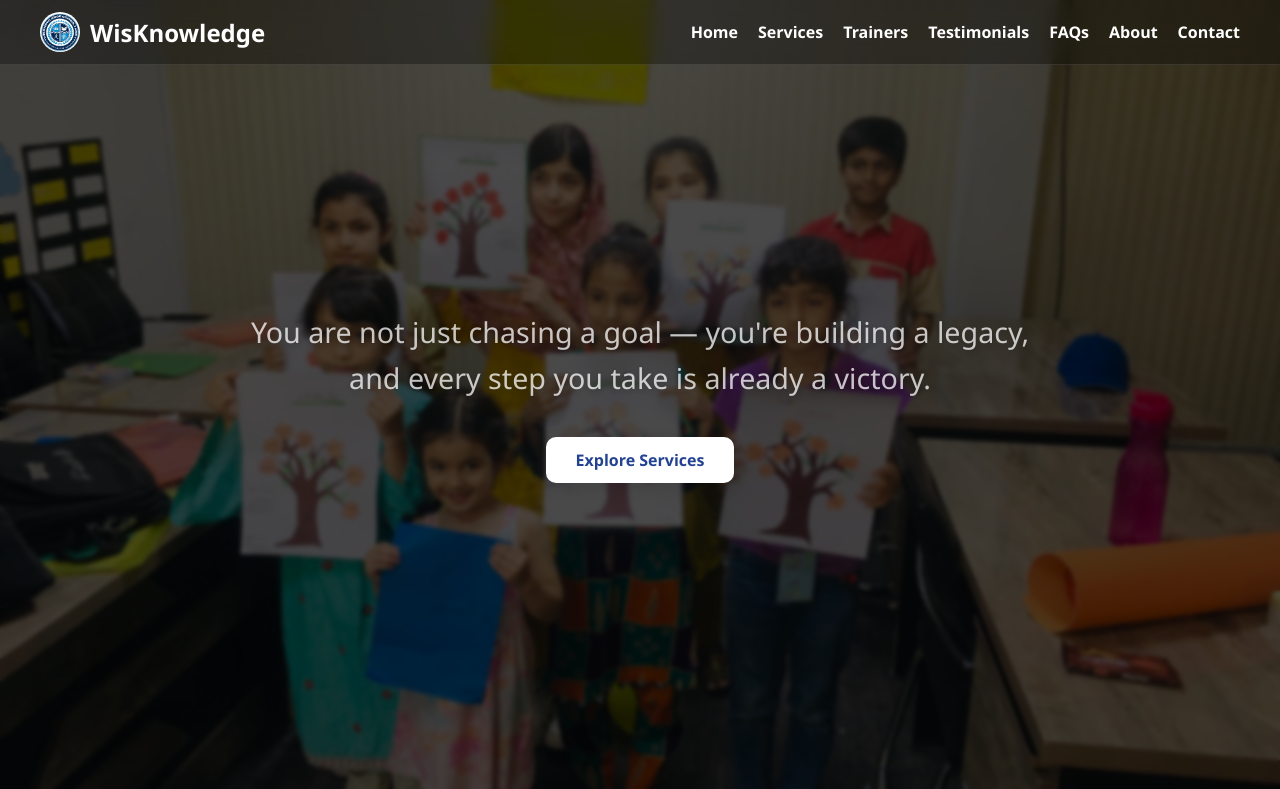
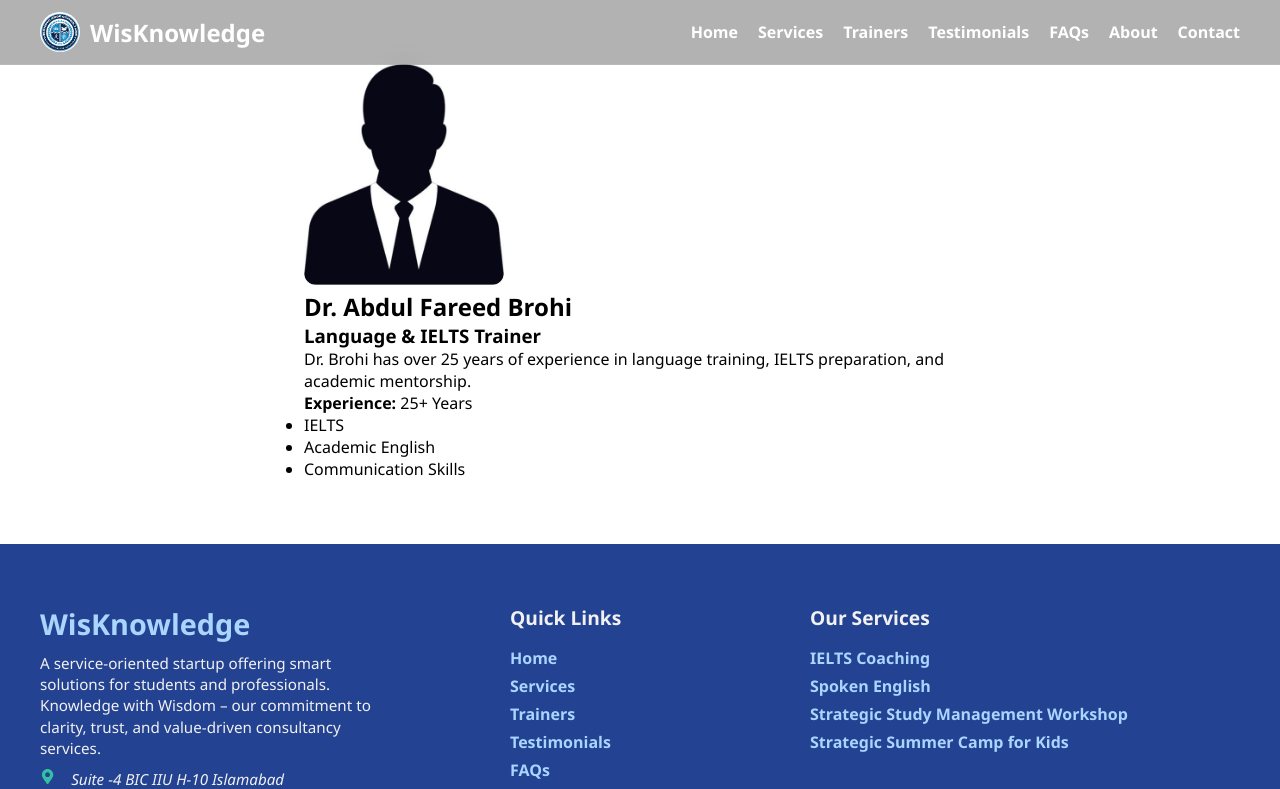
Before and after one commit to WisKnowledgeConsultancy/wk-website, a React (Vite) app: page /trainer/0 in a window 1280 px wide. Shown: the top 789 px of the page. Built offline with nearby package versions, Linux system fonts and the light colour scheme.

Commit message:
updated trainer components and added profile page

```diff
--- a/src/App.jsx
+++ b/src/App.jsx
@@ -1,4 +1,5 @@
 import React, { useEffect } from "react";
+import { Routes, Route } from "react-router-dom";
 import AOS from "aos";
 import "aos/dist/aos.css";
 
@@ -14,6 +15,7 @@
 import Contact from "./components/Contact";
 import Footer from "./components/Footer";
 import AOSRefresher from "./components/AOSRefresher";
+import TrainerProfile from "./components/TrainerProfile"; // ✅ add
 
 function App() {
   useEffect(() => {
@@ -27,7 +29,10 @@
   return (
     <div className="main-bg" role="document">
       <Navbar />
-
+      <Routes>
+        <Route
+    path="/"
+    element={
       <main role="main">
         <section id="home" aria-label="Homepage">
           <Home />
@@ -57,6 +62,12 @@
           <Contact />
         </section>
       </main>
+      }
+      />
+
+           {/* 🔹 Trainer profile page */}
+          <Route path="/trainer/:id" element={<TrainerProfile />} />
+        </Routes>
 
       <Footer />
 
--- /dev/null
+++ b/src/components/TrainerProfile.jsx
@@ -0,0 +1,43 @@
+import React from "react";
+import { useParams } from "react-router-dom";
+
+const mockProfiles = [
+  {
+    name: "Dr. Abdul Fareed Brohi",
+    title: "Language & IELTS Trainer",
+    bio: "Dr. Brohi has over 25 years of experience in language training, IELTS preparation, and academic mentorship.",
+    experience: "25+ Years",
+    specialization: ["IELTS", "Academic English", "Communication Skills"],
+    image: "/male.jpeg",
+  },
+];
+
+export default function TrainerProfile() {
+  const { id } = useParams();
+  const trainer = mockProfiles[id];
+
+  if (!trainer) return <p>Trainer not found</p>;
+
+  return (
+    <section style={{ padding: "4rem", maxWidth: "800px", margin: "auto" }}>
+      <img
+        src={trainer.image}
+        alt={trainer.name}
+        style={{ width: "200px", borderRadius: "12px" }}
+      />
+      <h1>{trainer.name}</h1>
+      <h3>{trainer.title}</h3>
+      <p>{trainer.bio}</p>
+
+      <p>
+        <strong>Experience:</strong> {trainer.experience}
+      </p>
+
+      <ul>
+        {trainer.specialization.map((item, i) => (
+          <li key={i}>{item}</li>
+        ))}
+      </ul>
+    </section>
+  );
+}
--- a/src/components/Trainers.jsx
+++ b/src/components/Trainers.jsx
@@ -1,4 +1,80 @@
+// import React, { useEffect } from "react";
+// import AOS from "aos";
+// import "aos/dist/aos.css";
+// import "./Trainers.css";
+
+// const trainers = [
+//   {
+//     name: "Dr. Abdul Fareed Brohi",
+//     title: "Language & IELTS Trainer",
+//     description:
+//       "25+ years of expertise helping students achieve Band 7+ in IELTS with proven strategies and mentorship.",
+//     image: "/male.jpeg",
+//   },
+//   // {
+//   //   name: "Dr. Nishwa",
+//   //   title: "Summer Camp Trainer",
+//   //   description:
+//   //     "Guides young learners with interactive summer programs to develop their communication and soft skills.",
+//   //   image: "/female.jpeg",
+//   // },
+// ];
+
+// export default function Trainers() {
+//   useEffect(() => {
+//     AOS.init({ duration: 1000, once: true });
+//   }, []);
+
+//   return (
+//     <section
+//       className="trainers-section"
+//       id="trainers"
+//       aria-labelledby="trainers-heading"
+//     >
+//       <div className="trainers-container">
+//         <header className="trainers-intro" data-aos="fade-up">
+//           <h2 id="trainers-heading">Meet Our Trainers</h2>
+//           <p>
+//             Our trainers are mentors, innovators, and lifelong educators. Learn
+//             from experts who are passionate about your growth and success.
+//           </p>
+//         </header>
+
+//         <div className="trainers-grid">
+//           {trainers.map((trainer, index) => (
+//             <article
+//               key={index}
+//               className="trainer-card"
+//               data-aos="fade-up"
+//               data-aos-delay={index * 150}
+//               itemScope
+//               itemType="https://schema.org/Person"
+//             >
+//               <img
+//                 src={trainer.image}
+//                 alt={`Portrait of ${trainer.name}`}
+//                 className="trainer-img"
+//                 itemProp="image"
+//               />
+//               <h3 className="trainer-name" itemProp="name">
+//                 {trainer.name}
+//               </h3>
+//               <p className="trainer-role" itemProp="jobTitle">
+//                 {trainer.title}
+//               </p>
+//               <p className="trainer-desc" itemProp="description">
+//                 {trainer.description}
+//               </p>
+//             </article>
+//           ))}
+//         </div>
+//       </div>
+//     </section>
+//   );
+// }
+
 import React, { useEffect } from "react";
+import { Link } from "react-router-dom"; // ✅ added
 import AOS from "aos";
 import "aos/dist/aos.css";
 import "./Trainers.css";
@@ -42,8 +118,12 @@
 
         <div className="trainers-grid">
           {trainers.map((trainer, index) => (
+            <Link
+              to={`/trainer/${index}`}   // ✅ added
+              key={index}
+              style={{ textDecoration: "none", color: "inherit" }}
+            >
               <article
-              key={index}
                 className="trainer-card"
                 data-aos="fade-up"
                 data-aos-delay={index * 150}
@@ -66,6 +146,7 @@
                   {trainer.description}
                 </p>
               </article>
+            </Link>
           ))}
         </div>
       </div>
```
Lines whose indentation alone changed are shown as unchanged.
